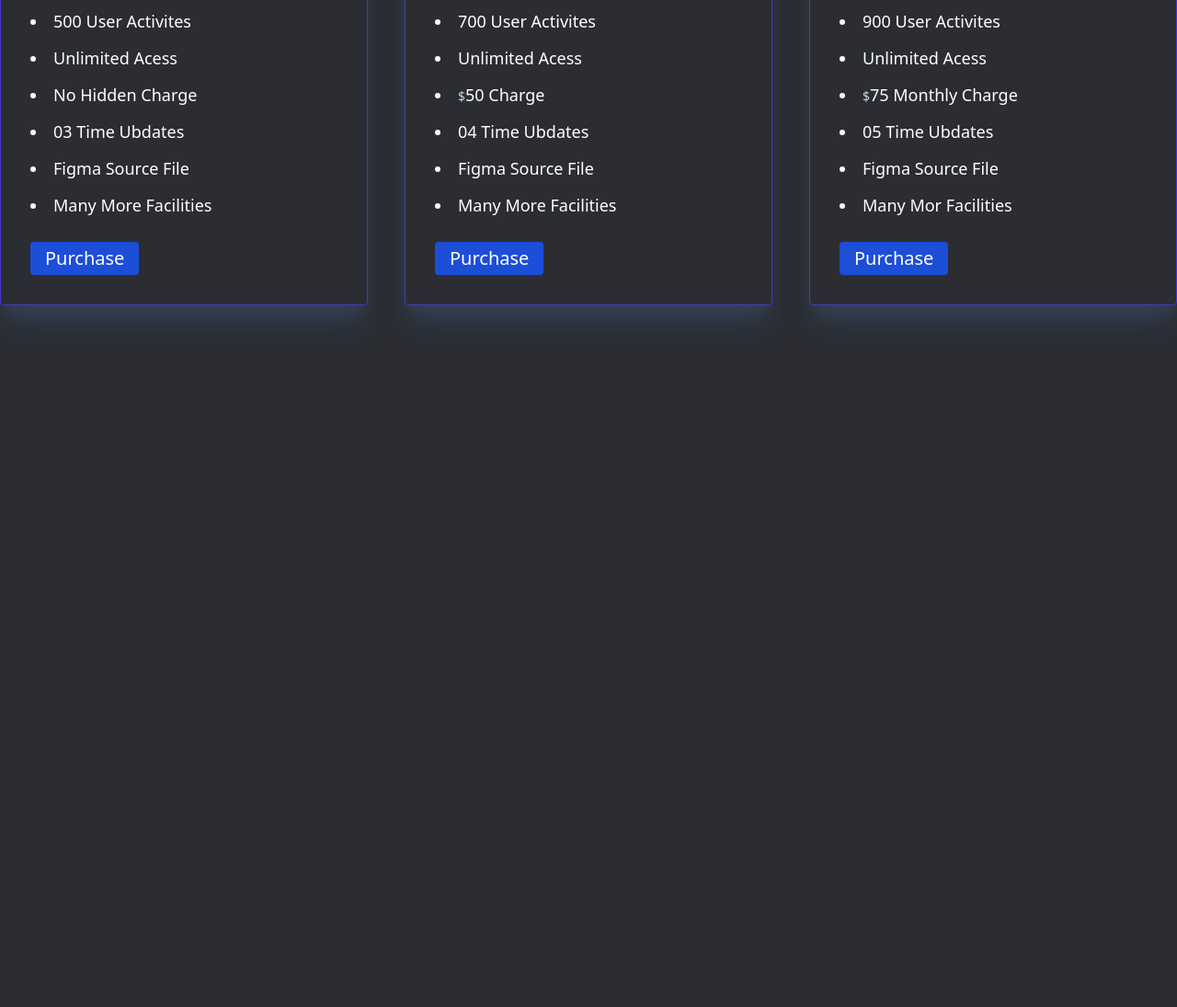
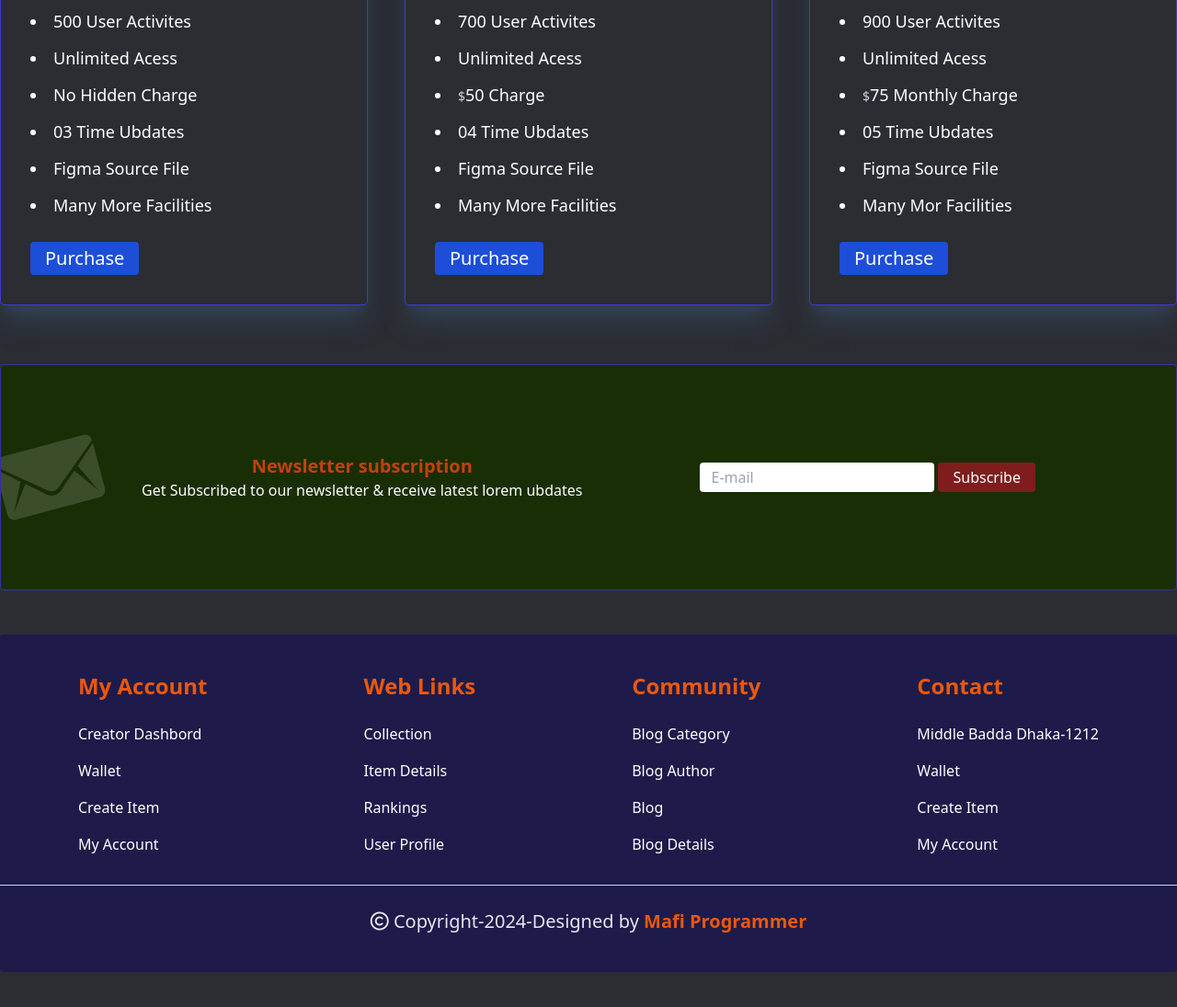
Before and after one commit to Mafi1212/first-tailwind-projects, a website built with Vite: page index.html in a window 1280 px wide. Shown: the part 2777-3872 px from the top of the page at 92% size. Before the commit the page ends 3173 px from the top, so only its background shows below. Built offline with nearby package versions, Linux system fonts and the light colour scheme.

Commit message:
section-5 and footer section added

```diff
--- a/index.html
+++ b/index.html
@@ -4,6 +4,7 @@
     <meta charset="UTF-8">
     <meta name="viewport" content="width=device-width, initial-scale=1.0">
     <title>First Tailwind Projects</title>
+    <script src="https://kit.fontawesome.com/febe55c98e.js" crossorigin="anonymous"></script>
     <!-- css link here -->
      <link rel="stylesheet" href="css/mafi.css">
 </head>
@@ -191,10 +192,10 @@
 </from>
  </div>
 </section>
-<!-- |Four section code start here -->
+<!--Four section code start here-->
 <section class="mb-16">
 
-<div class="text-white grid md:grid-cols-2 lg:grid-cols-3 gap-10">
+<div class="text-white grid md:grid-cols-2 lg:grid-cols-3 gap-10 justify-center items-center">
 
       <div class="border border-indigo-700 p-8 rounded shadow-xl shadow-slate-700">
          <h5 class="text-orange-500 font-semibold">Basic Plus</h5>
@@ -242,8 +243,83 @@
    </div>
 </div>
 </section>
+<!--five section code start here-->
+<section style="background-image: url(image/subscribe-bg.png);" class="mb-12 bg-no-repeat py-10 sm:py-16 md:py-20 lg:py-24 bg-lime-950 bg-left rounded border border-indigo-800">
+
+<div class="sm:flex justify-center items-center gap-6 sm:gap-16 md:gap-20 lg:gap-32 text-white ">
+
+<div class="text-center">
+   <h2 class="text-xl text-orange-700 font-semibold">Newsletter subscription</h2>
+   <p>Get Subscribed to our newsletter & receive latest lorem ubdates</p>
+</div>
 
 
+<div class="flex gap-1 justify-center items-center mt-4  sm:mt-0">
+   <input class="h-8 border-none rounded px-3" type="email" placeholder="E-mail">
+   <button class="bg-red-900 px-4  rounded py-1 hover:bg-red-700 transition">Subscribe</button>
+</div>
+ </div>
+</section>
+<!-- footer section code start here -->
+<footer class="mb-16 bg-indigo-950 py-10 rounded">
+
+ <div class="container mx-auto text-center sm:text-left">
+
+   <div class="text-white sm:flex justify-around items-center">
+
+      <div>
+         <h2 class="text-2xl font-semibold md:mb-4 mb-3 text-orange-600">My Account</h2>
+         <ul class="sm:leading-10 leading-8">
+            <li>Creator Dashbord</li>
+            <li>Wallet</li>
+            <li>Create Item</li>
+            <li>My Account</li>
+         </ul>
+      </div>
+
+      <div class="mt-4 sm:mt-0">
+         <h2 class="text-2xl font-semibold md:mb-4 mb-3 text-orange-600">Web Links</h2>
+         <ul class="leading-8 sm:leading-10">
+            <li>Collection</li>
+            <li>Item Details</li>
+            <li>Rankings</li>
+            <li>User Profile</li>
+         </ul>
+      </div>
+
+      <div class="mt-4 sm:mt-0">
+         <h2 class="text-2xl font-semibold md:mb-4 mb-3 text-orange-600">Community</h2>
+         <ul class="leading-8 sm:leading-10">
+            <li>Blog Category</li>
+            <li>Blog Author</li>
+            <li>Blog</li>
+            <li>Blog Details</li>
+         </ul>
+      </div>
+
+      <div class="mt-4 sm:mt-0">
+         <h2 class="text-2xl font-semibold md:mb-4 mb-3 text-orange-600">Contact</h2>
+         <ul class="leading-8 sm:leading-10">
+            <li>Middle Badda Dhaka-1212</li>
+            <li>Wallet</li>
+            <li>Create Item</li>
+            <li>My Account</li>
+         </ul>
+      </div>
+
+
+   </div>
+     </div>
+
+
+ </div>
+
+  <hr class="my-6 border-indigo-200">
+
+  <div class="text-center">
+   <p class="text-gray-200 text-[20px]"><i class="fa fa-copyright"></i> Copyright-2024-Designed by <span class="text-orange-600 font-semibold">Mafi Programmer</span> </p>
+  </div>
+</footer>
 </main>
 
 
```
